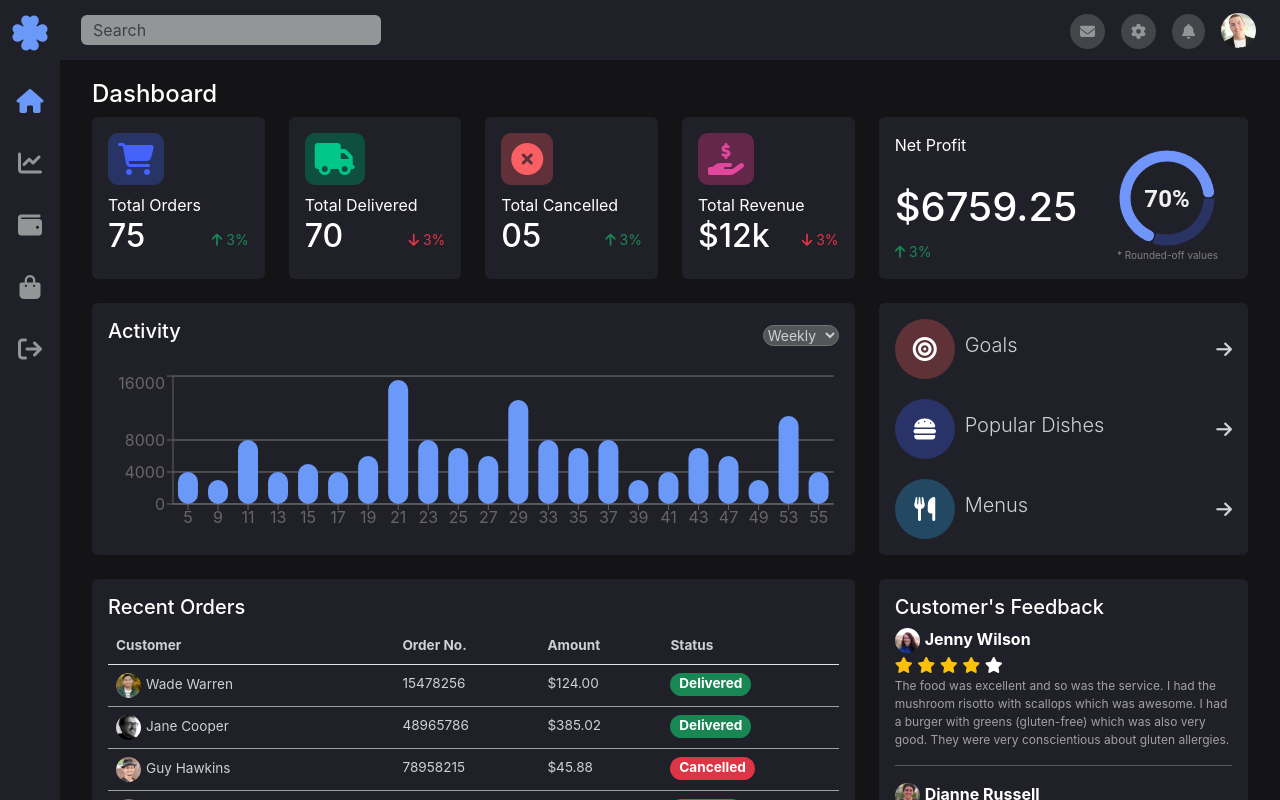
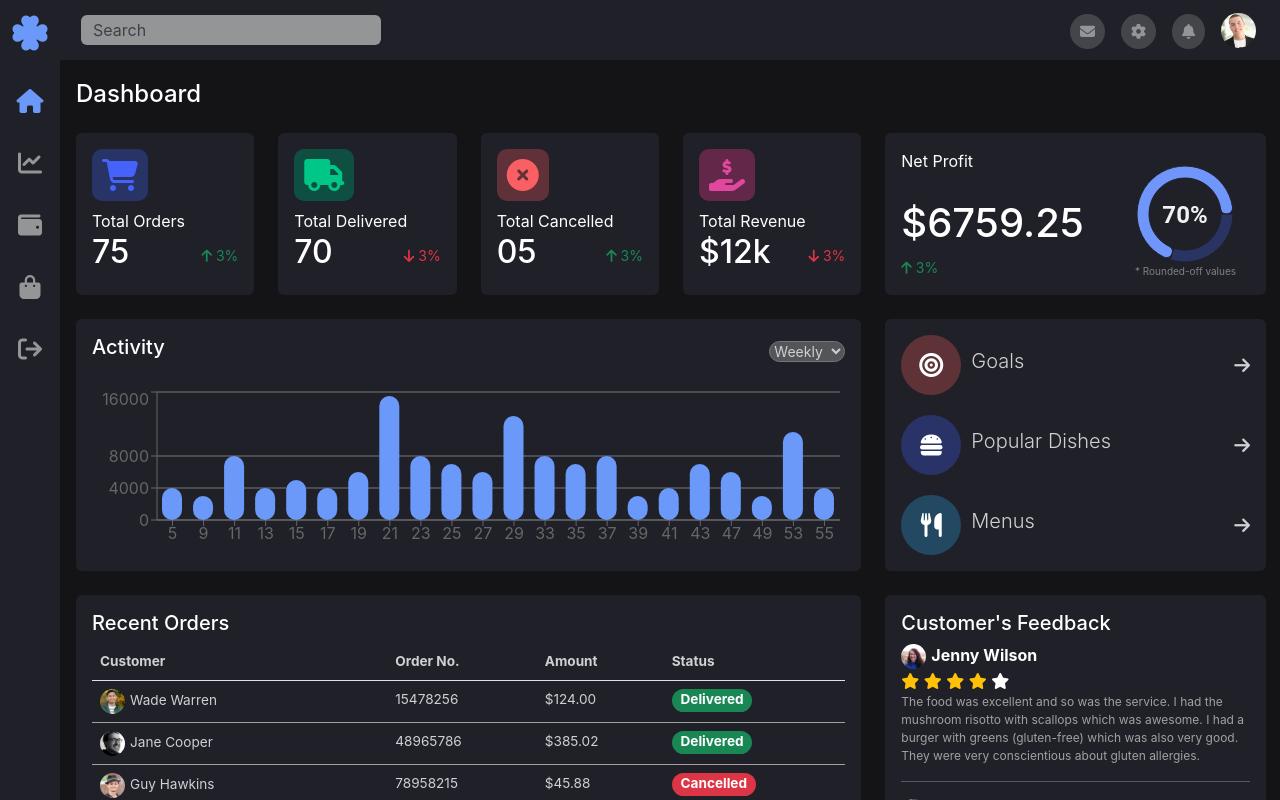
Before and after one commit to Saurav8427/dashboard, a React (Create React App) app: page / in a window 1280 px wide. Shown: the top 800 px of the page. Built offline with nearby package versions, Linux system fonts and the light colour scheme.

Commit message:
add more css

```diff
--- a/src/App.css
+++ b/src/App.css
@@ -6,8 +6,8 @@ body {
 }
 
 .content {
-  margin-left: 60px;
-  padding: 20px;
+  margin-left: 62px;
+  padding: 20px 2px;
   min-width: 0;
 }
 
--- a/src/components/Dashboard.js
+++ b/src/components/Dashboard.js
@@ -16,7 +16,7 @@ const Dashboard = () => {
         <Sidebar />
         <div className="content flex-grow-1">
           <div className="container-fluid dashboard">
-            <div className="row">
+            <div className="row mb-3">
               <h4>Dashboard</h4>
             </div>
             <Metrics />
```
